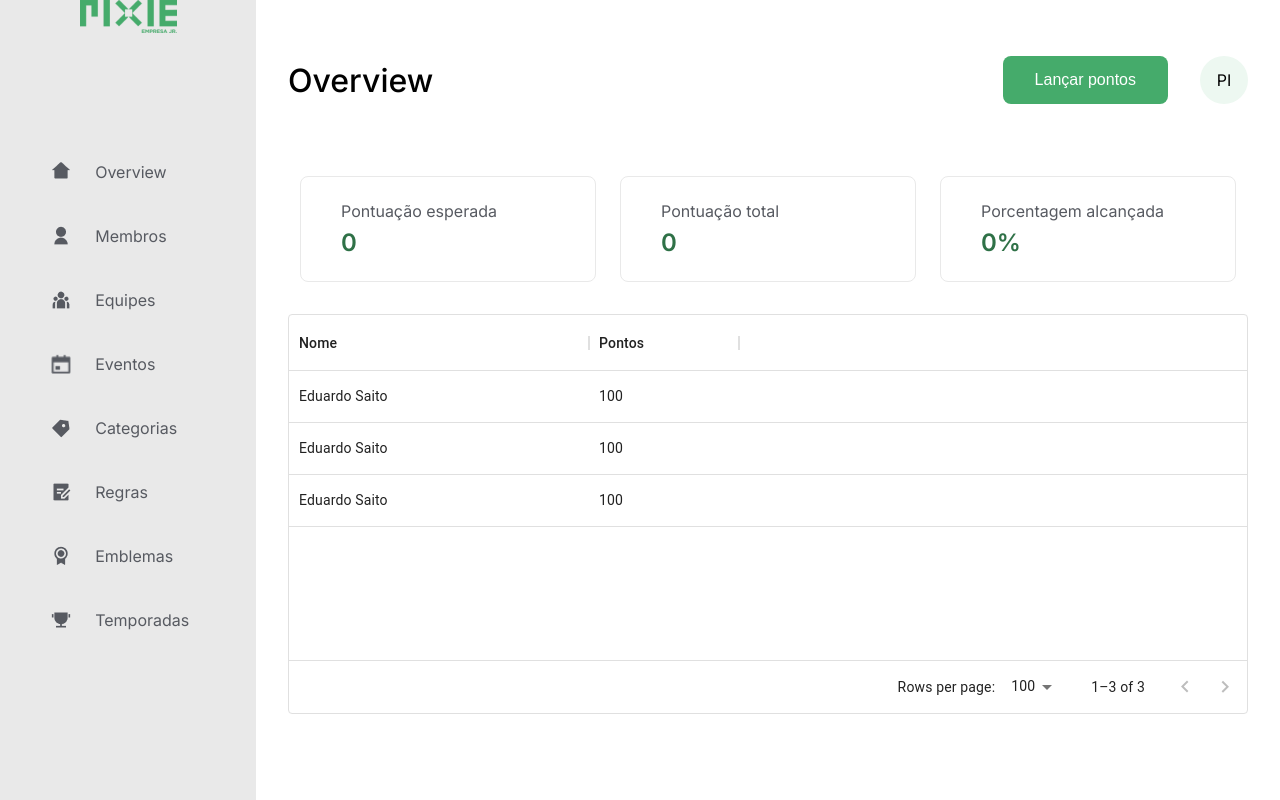
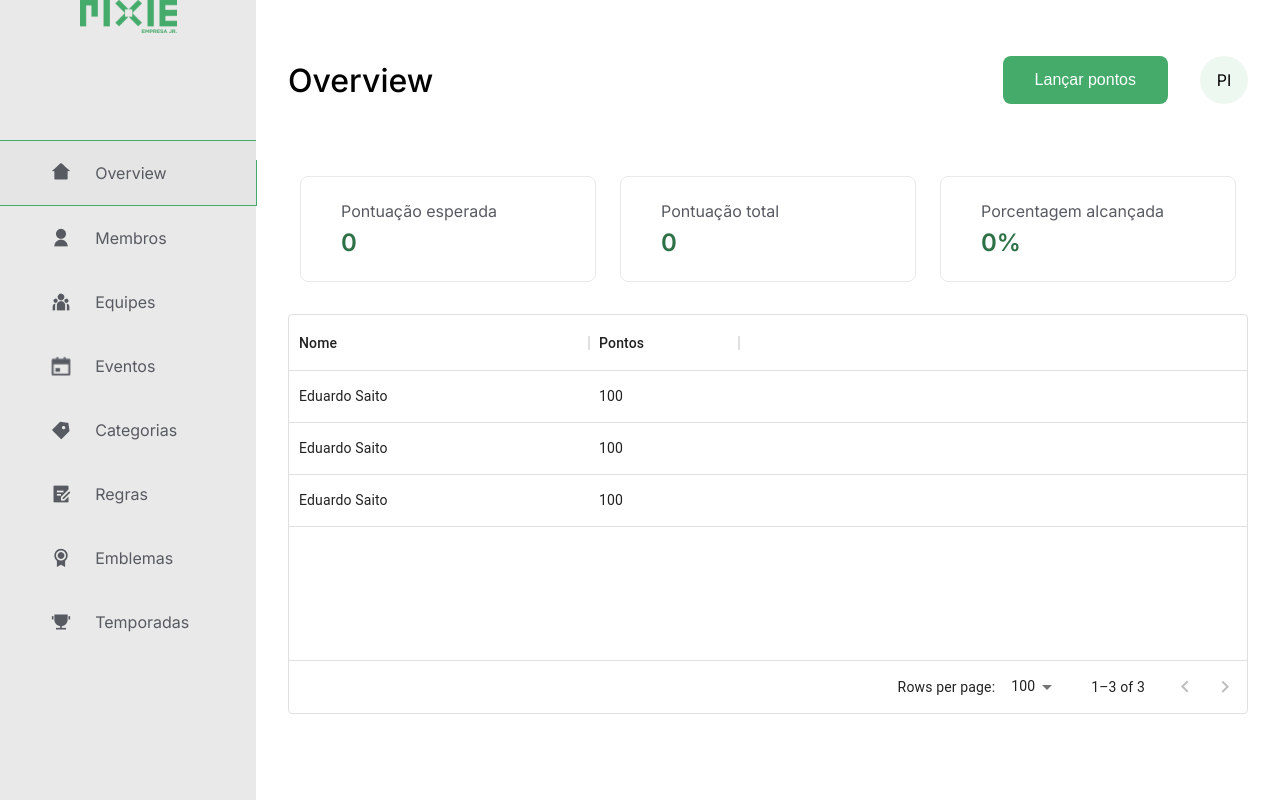
Before and after one commit to Pixie-EJ/PixiePerformanceNextJS, a Next.js app: page /home in a window 1280 px wide. Built offline with nearby package versions, Linux system fonts and the light colour scheme; no server answers.

Commit message:
refatoring sidenav

```diff
--- a/pages/css/main.css
+++ b/pages/css/main.css
@@ -9,4 +9,5 @@ body {
 
 :root {
   --gray: #e5e5e5;
+  --green: #45AB6B;
 }
--- a/src/components/SideNavbar/components/SideNavbarTile/index.js
+++ b/src/components/SideNavbar/components/SideNavbarTile/index.js
@@ -4,16 +4,16 @@ import { Container, IconContainer } from "./styles";
 import { useRouter } from 'next/router'
 
 export default function SideNavbarTile(props){
-    const {sectionName, icon, url = ''} = props;
+    const {sectionName, icon, selected, url} = props;
     const router = useRouter();
 
     const handleMenuClick = (e) =>{
         e.preventDefault()
-        router.push(url)
+        !selected && router.push(url)
     }
 
     return(
-        <Container onClick={handleMenuClick}>
+        <Container onClick={handleMenuClick} selected={selected}>
             <div>
                 <IconContainer>
                     <Image src={icon} layout="responsive"/>
--- a/src/components/SideNavbar/components/SideNavbarTile/styles.js
+++ b/src/components/SideNavbar/components/SideNavbarTile/styles.js
@@ -1,7 +1,13 @@
 import Image from "next/image";
-import styled from "styled-components";
+import styled, {css} from "styled-components";
+
+const selectedOption = css`
+    background-color: var(--gray);
+    border: 1px solid var(--green);
+`;
 
 export const Container = styled.div`
+    ${({selected}) => selected && selectedOption}
     color: #575A61;
     padding: 22px 0;
     display: flex;
--- a/src/components/SideNavbar/index.js
+++ b/src/components/SideNavbar/index.js
@@ -3,38 +3,32 @@ import Image from 'next/image';
 import { useRouter } from 'next/router'
 import SideNavbarTile from './components/SideNavbarTile';
 import { Container, ImageContainer } from './styles';
-import MemberIcon from "../../../public/members-icon.png";
-import CategoriesIcon from "../../../public/categories-icon.png";
-import EmblemIcon from "../../../public/emblem-icon.png";
-import EventsIcon from "../../../public/events-icon.png";
-import OverviewIcon from "../../../public/overview-icon.png";
-import RulesIcon from "../../../public/rules-icon.png";
-import SeasonIcon from "../../../public/season-icon.png";
-import TeamsIcon from "../../../public/teams-icon.png";
 import Logo from "../../../public/logo-pixie.svg";
 
-export default function SideNavbar(){
+import options from './options';
+
+export default function SideNavbar() {
     const router = useRouter();
     const path = router.pathname.slice(1);
-
-    const routes = {
-        home: 'Overview',
-        members: 'Membros'
-    }
 
     return (
         <Container>
             <ImageContainer>
             <Image src={Logo} />
             </ImageContainer>
-            <SideNavbarTile icon={OverviewIcon} sectionName={routes[path]}/>
-            <SideNavbarTile icon={MemberIcon} sectionName="Membros"/>
-            <SideNavbarTile icon={TeamsIcon} sectionName="Equipes"/>
-            <SideNavbarTile icon={EventsIcon} sectionName="Eventos"/>
-            <SideNavbarTile icon={CategoriesIcon} sectionName="Categorias"/>
-            <SideNavbarTile icon={RulesIcon} sectionName="Regras"/>
-            <SideNavbarTile icon={EmblemIcon} sectionName="Emblemas"/>
-            <SideNavbarTile icon={SeasonIcon} sectionName="Temporadas"/>
+
+            {options.map((option, index) => {
+                return (
+                    <SideNavbarTile
+                        key={index}
+                        sectionName={option.sectionName}
+                        icon={option.img}
+                        url={option.url}
+                        selected={path == option.url}
+                    />
+                );
+            })}
+
         </Container>
     );
 }
--- /dev/null
+++ b/src/components/SideNavbar/options.js
@@ -0,0 +1,53 @@
+import OverviewIcon from '../../../public/overview-icon.png';
+import MembersIcon from '../../../public/members-icon.png';
+import TeamsIcon from "../../../public/teams-icon.png";
+import EventsIcon from "../../../public/events-icon.png";
+import CategoriesIcon from "../../../public/categories-icon.png";
+import RulesIcon from "../../../public/rules-icon.png";
+import EmblemIcon from "../../../public/emblem-icon.png";
+import SeasonsIcon from "../../../public/season-icon.png";
+
+const options = [
+    {
+        "sectionName": "Overview",
+        "img": OverviewIcon,
+        "url": "home"
+    },
+    {
+        "sectionName": "Membros",
+        "img": MembersIcon,
+        "url":"members"
+    },
+    {
+        "sectionName": "Equipes",
+        "img": TeamsIcon,
+        "url":""
+    },
+    {
+        "sectionName": "Eventos",
+        "img": EventsIcon,
+        "url":""
+    },
+    {
+        "sectionName": "Categorias",
+        "img": CategoriesIcon,
+        "url":""
+    },
+    {
+        "sectionName": "Regras",
+        "img": RulesIcon,
+        "url":""
+    },
+    {
+        "sectionName": "Emblemas",
+        "img": EmblemIcon,
+        "url":""
+    },
+    {
+        "sectionName": "Temporadas",
+        "img": SeasonsIcon,
+        "url":""
+    }
+];
+
+export default options;
--- a/src/components/SideNavbar/options.json
+++ /dev/null
@@ -1,4 +0,0 @@
-{
-    "home": "Overview",
-    "members": "Membros"
-}
```
